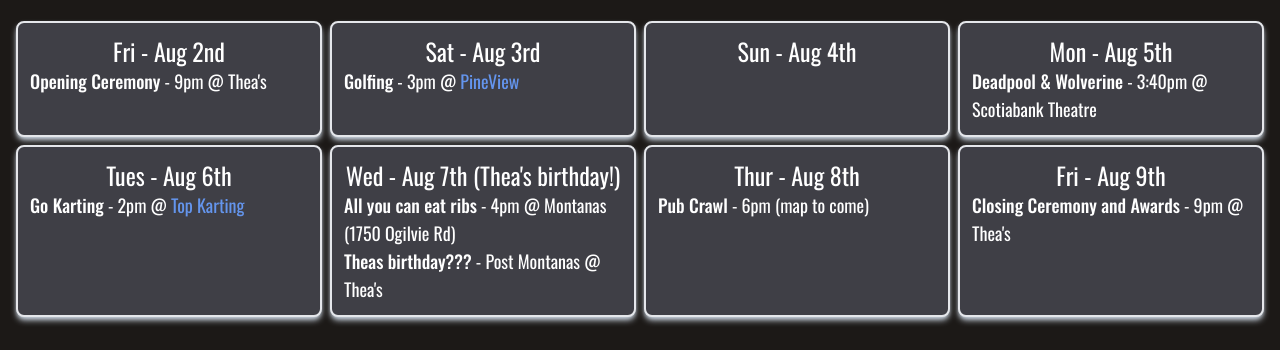
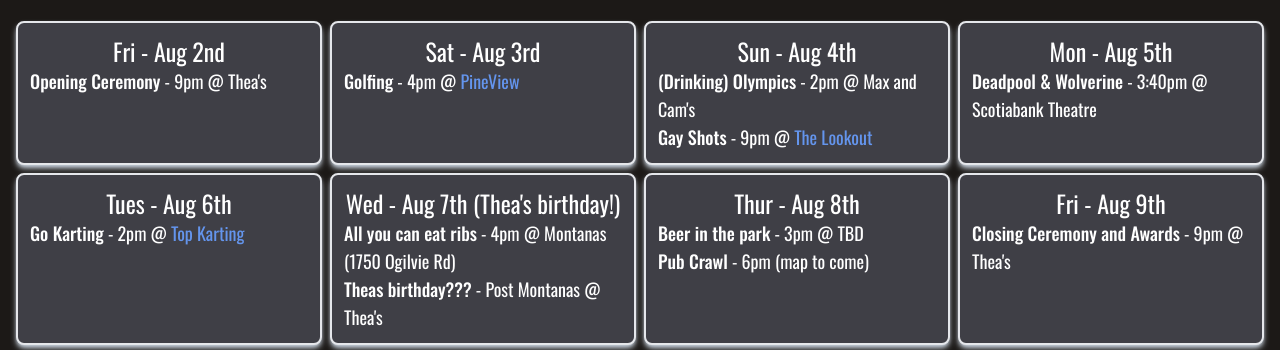
Before and after one commit to akaowen7/week-long-bender, an Astro site: page / in a window 1280 px wide. Shown: the part 323-673 px from the top of the page. Built offline with nearby package versions, Linux system fonts and the light colour scheme; Astro itself is replaced by a stand-in of ours.

Commit message:
added more events

```diff
--- a/src/pages/index.astro
+++ b/src/pages/index.astro
@@ -151,13 +151,21 @@ import Fonts from "../components/Fonts.astro";
       <div class="shadow-slate-300 shadow-md" id="3">
         <h3>Sat - Aug 3rd</h3>
         <p>
-          <b>Golfing</b> - 3pm @ <a href="https://www.pineview.com/en"
+          <b>Golfing</b> - 4pm @ <a href="https://www.pineview.com/en"
             >PineView</a
           >
         </p>
       </div>
       <div class="shadow-slate-300 shadow-md" id="4">
         <h3>Sun - Aug 4th</h3>
+        <p>
+          <b>(Drinking) Olympics</b> - 2pm @ Max and Cam's
+        </p>
+        <p>
+          <b>Gay Shots</b> - 9pm @ <a href="https://thelookoutbar.com/"
+            >The Lookout</a
+          >
+        </p>
       </div>
       <div class="shadow-slate-300 shadow-md" id="5">
         <h3>Mon - Aug 5th</h3>
@@ -184,6 +192,9 @@ import Fonts from "../components/Fonts.astro";
       </div>
       <div class="shadow-slate-300 shadow-md" id="8">
         <h3>Thur - Aug 8th</h3>
+        <p>
+          <b>Beer in the park</b> - 3pm @ TBD
+        </p>
         <p>
           <b>Pub Crawl</b> - 6pm (map to come)
         </p>
```
